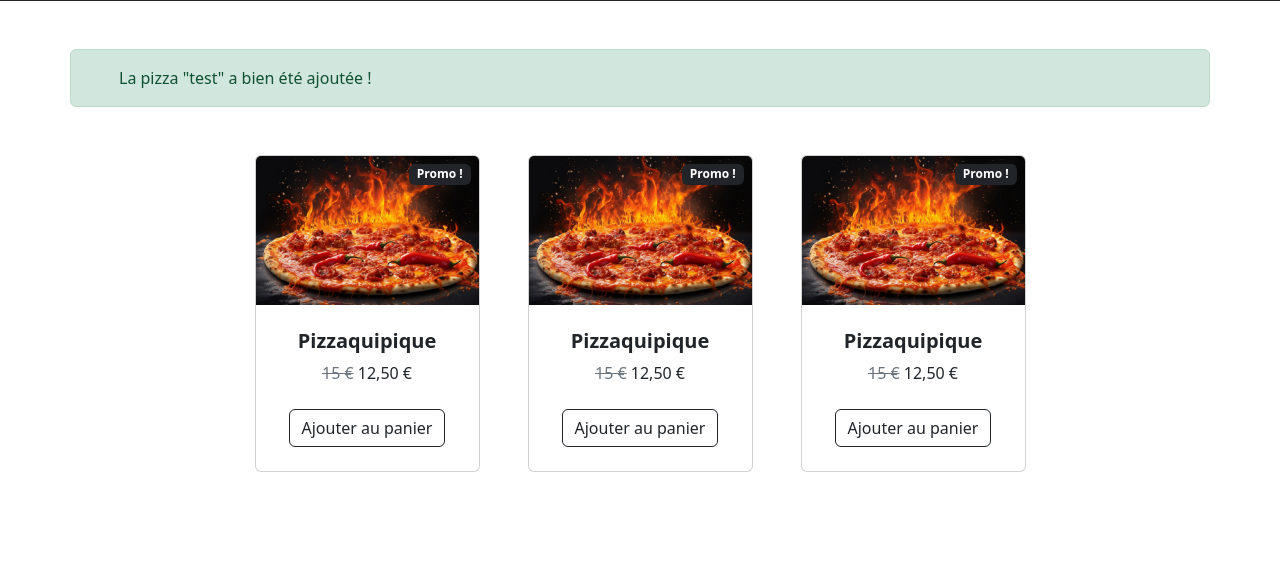
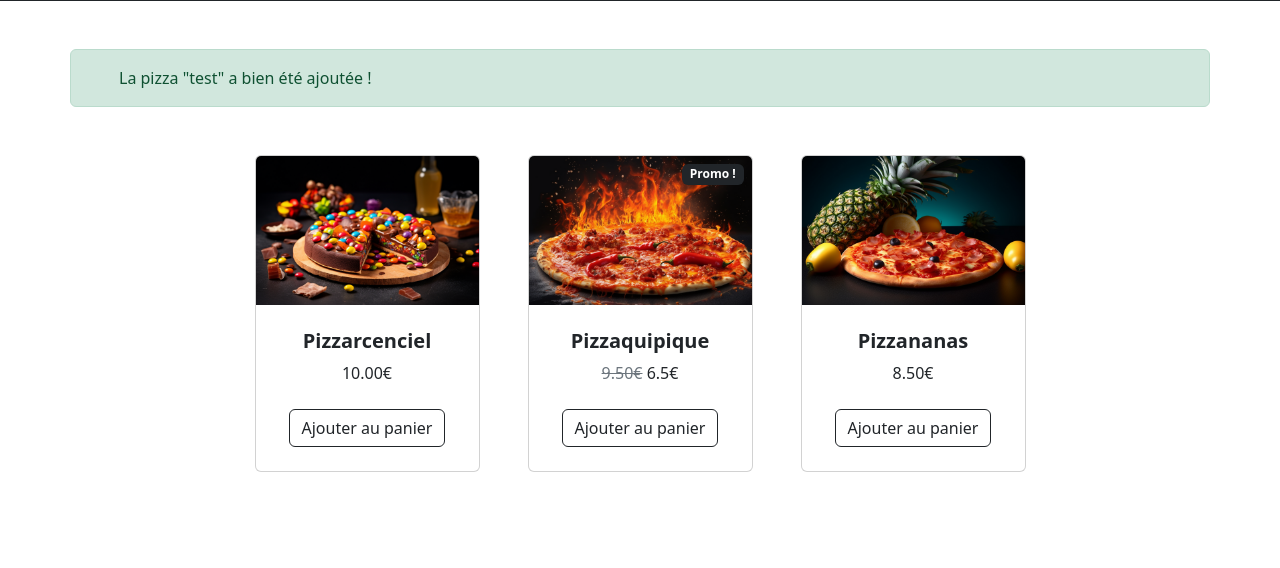
Before and after one commit to tentacode/pizzayolo, a PHP site: page / in a window 1280 px wide. Shown: the part 352-920 px from the top of the page. Run offline with PHP 8.4, Linux system fonts and the light colour scheme; data comes from the database, SQL or seed files in the repository.

Commit message:
:sparkles: Récupère les pizzas depuis la base de donnée

```diff
--- a/index.php
+++ b/index.php
@@ -1,3 +1,13 @@
+<?php
+
+$pdo = new PDO ('mysql:host=127.0.0.1:3306;dbname=pizzayolo;charset=utf8', 'root', 'pizzayolo');
+
+$sql = "SELECT * FROM pizza ORDER BY price DESC";
+$pizzas = $pdo->query($sql)->fetchAll(PDO::FETCH_ASSOC);
+
+
+?>
+
 <!DOCTYPE html>
 <html lang="fr">
     <head>
@@ -52,20 +62,27 @@
             <div class="container px-4 px-lg-5 mt-5">
                 <div class="row gx-4 gx-lg-5 row-cols-2 row-cols-md-3 row-cols-xl-4 justify-content-center">
                     <!-- Début liste pizzas -->
+                    <?php foreach ($pizzas as $pizza): ?>
                         <div class="col mb-5">
                             <div class="card h-100">
                                 <!-- Sale badge-->
+                                <?php if ($pizza['discount'] != 0): ?>
                                     <div class="badge bg-dark text-white position-absolute" style="top: 0.5rem; right: 0.5rem">Promo !</div>
+                                <?php endif; ?>
                                 <!-- Product image-->
-                            <img class="card-img-top" src="./assets/pizzaquipique.png" alt="Pizzaquipique" />
+                                <img class="card-img-top" src="./assets/<?php print $pizza['image'] ?>" alt="Pizzaquipique" />
                                 <!-- Product details-->
                                 <div class="card-body p-4">
                                     <div class="text-center">
                                         <!-- Product name-->
-                                    <h5 class="fw-bolder">Pizzaquipique</h5>
+                                        <h5 class="fw-bolder"><?php print $pizza['name'] ?></h5>
                                         <!-- Product price-->
-                                    <span class="text-muted text-decoration-line-through">15 €</span>
-                                    12,50 €
+                                        <?php if ($pizza['discount'] != 0): ?>
+                                            <span class="text-muted text-decoration-line-through"><?php print $pizza['price'] ?>€</span>
+                                            <?php print $pizza['price'] - $pizza['discount'] ?>€
+                                        <?php else: ?>
+                                            <?php print $pizza['price'] ?>€
+                                        <?php endif; ?>
                                     </div>
                                 </div>
                                 <!-- Product actions-->
@@ -74,52 +91,7 @@
                                 </div>
                             </div>
                         </div>
-
-                    <div class="col mb-5">
-                        <div class="card h-100">
-                            <!-- Sale badge-->
-                            <div class="badge bg-dark text-white position-absolute" style="top: 0.5rem; right: 0.5rem">Promo !</div>
-                            <!-- Product image-->
-                            <img class="card-img-top" src="./assets/pizzaquipique.png" alt="Pizzaquipique" />
-                            <!-- Product details-->
-                            <div class="card-body p-4">
-                                <div class="text-center">
-                                    <!-- Product name-->
-                                    <h5 class="fw-bolder">Pizzaquipique</h5>
-                                    <!-- Product price-->
-                                    <span class="text-muted text-decoration-line-through">15 €</span>
-                                    12,50 €
-                                </div>
-                            </div>
-                            <!-- Product actions-->
-                            <div class="card-footer p-4 pt-0 border-top-0 bg-transparent">
-                                <div class="text-center"><a class="btn btn-outline-dark mt-auto" href="#">Ajouter au panier</a></div>
-                            </div>
-                        </div>
-                    </div>
-
-                    <div class="col mb-5">
-                        <div class="card h-100">
-                            <!-- Sale badge-->
-                            <div class="badge bg-dark text-white position-absolute" style="top: 0.5rem; right: 0.5rem">Promo !</div>
-                            <!-- Product image-->
-                            <img class="card-img-top" src="./assets/pizzaquipique.png" alt="Pizzaquipique" />
-                            <!-- Product details-->
-                            <div class="card-body p-4">
-                                <div class="text-center">
-                                    <!-- Product name-->
-                                    <h5 class="fw-bolder">Pizzaquipique</h5>
-                                    <!-- Product price-->
-                                    <span class="text-muted text-decoration-line-through">15 €</span>
-                                    12,50 €
-                                </div>
-                            </div>
-                            <!-- Product actions-->
-                            <div class="card-footer p-4 pt-0 border-top-0 bg-transparent">
-                                <div class="text-center"><a class="btn btn-outline-dark mt-auto" href="#">Ajouter au panier</a></div>
-                            </div>
-                        </div>
-                    </div>
+                    <?php endforeach; ?>
 
                     <!-- Fin liste pizzas -->
                 </div>
```
Lines whose indentation alone changed are shown as unchanged.
